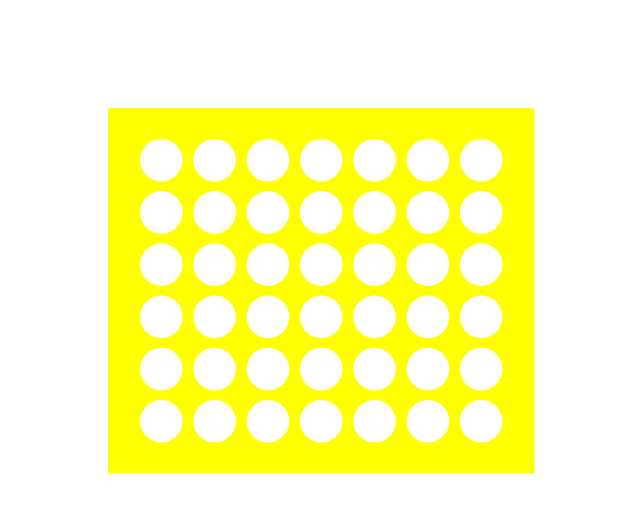
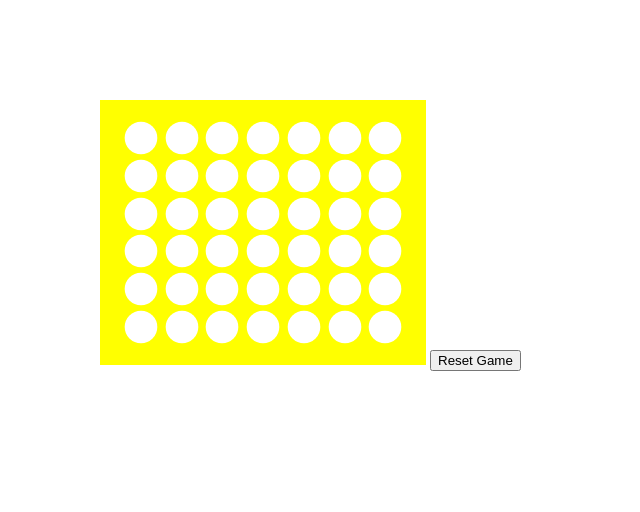
Before and after one commit to Tom-Stilwell/LinkFour, a website built with webpack: page index.html in a window 1280 px wide. Shown: the whole page, without its empty margins (0-640 px from the left). Built offline with nearby package versions, Linux system fonts and the light colour scheme.

Commit message:
Enable visual game reset

```diff
--- a/application.css
+++ b/application.css
@@ -0,0 +1,88 @@
+html,
+body,
+div,
+span,
+applet,
+object,
+iframe,
+h1,
+h2,
+h3,
+h4,
+h5,
+h6,
+p,
+blockquote,
+pre,
+a,
+abbr,
+acronym,
+address,
+big,
+cite,
+code,
+del,
+dfn,
+em,
+img,
+ins,
+kbd,
+q,
+s,
+samp,
+small,
+strike,
+strong,
+sub,
+sup,
+tt,
+var,
+b,
+u,
+i,
+center,
+dl,
+dt,
+dd,
+ol,
+ul,
+li,
+fieldset,
+form,
+label,
+legend,
+table,
+caption,
+tbody,
+tfoot,
+thead,
+tr,
+th,
+td,
+article,
+aside,
+canvas,
+details,
+embed,
+figure,
+figcaption,
+footer,
+header,
+hgroup,
+menu,
+nav,
+output,
+ruby,
+section,
+summary,
+time,
+mark,
+audio,
+video {
+  margin: 0;
+  padding: 0;
+  border: 0;
+  font-size: 100%;
+  font: inherit;
+  vertical-align: baseline;
+}
--- a/index.html
+++ b/index.html
@@ -10,5 +10,6 @@
   </head>
   <body>
     <canvas id="game-canvas"></canvas>
+    <button id="reset">Reset Game</button>
   </body>
 </html>
--- a/index.js
+++ b/index.js
@@ -5,34 +5,41 @@ document.addEventListener("DOMContentLoaded", () => {
   const ctx = canvas.getContext("2d");
   const W = window.innerWidth;
   const H = window.innerHeight;
+  canvas.width = W / 3;
+  canvas.height = W / 3.5;
 
-  canvas.width = W / 1.5;
-  canvas.height = W / 1.75;
+  const resetButton = document.getElementById("reset");
 
   const board = {
     posx: 100,
     posy: 100,
-    width: canvas.width / 2,
-    height: canvas.height / 2
+    width: canvas.width - 100,
+    height: canvas.height - 100
   };
-  ctx.beginPath();
-  ctx.fillStyle = "yellow";
-  ctx.rect(...Object.values(board));
-  ctx.fill();
-
   const radius = board.width / 20;
   const circles = [];
-
+  let moveCount = 0;
   for (let row = 1; row <= 6; row++) {
     for (let col = 1; col <= 7; col++) {
       circles.push({
         pos: [
-          board.posx + col * board.width / 8,
-          board.posy + row * board.height / 7
+          Math.round(board.posx + col * board.width / 8),
+          Math.round(board.posy + row * board.height / 7)
         ],
         color: "white"
       });
     }
+  }
+
+  function drawBoard() {
+    ctx.clearRect(0, 0, canvas.width, canvas.height);
+    ctx.beginPath();
+    ctx.fillStyle = "yellow";
+    ctx.rect(...Object.values(board));
+    ctx.fill();
+    ctx.closePath();
+
+    drawCircles();
   }
 
   function drawCircles() {
@@ -41,23 +48,22 @@ document.addEventListener("DOMContentLoaded", () => {
       ctx.fillStyle = circle.color;
       ctx.arc(...circle.pos, radius, 0, 2 * Math.PI, false);
       ctx.fill();
+      ctx.closePath();
     });
   }
 
-  drawCircles();
-
-  document.addEventListener("click", event => {
+  function circleFillInEvent(event) {
     const pos = [event.clientX, event.clientY];
     const clicked = findClickedCircle(pos);
 
-    if (clicked) {
-      clicked.color = "black";
+    if (clicked && clicked.color === "white") {
+      clicked.color = moveCount % 2 === 0 ? "black" : "red";
+      moveCount++;
     }
-
     drawCircles();
 
     console.log(clicked);
-  });
+  }
 
   function findClickedCircle(pos) {
     let clicked;
@@ -74,4 +80,16 @@ document.addEventListener("DOMContentLoaded", () => {
 
     return clicked;
   }
+
+  function initialRender() {
+    ctx.clearRect(0, 0, canvas.width, canvas.height);
+    drawBoard();
+    document.addEventListener("click", circleFillInEvent);
+    resetButton.addEventListener("click", () => {
+      circles.forEach(circle => (circle.color = "white"));
+      drawBoard();
+    });
+  }
+
+  initialRender();
 });
```
Also changed, not shown: dist/bundle.js, 1 other file.
